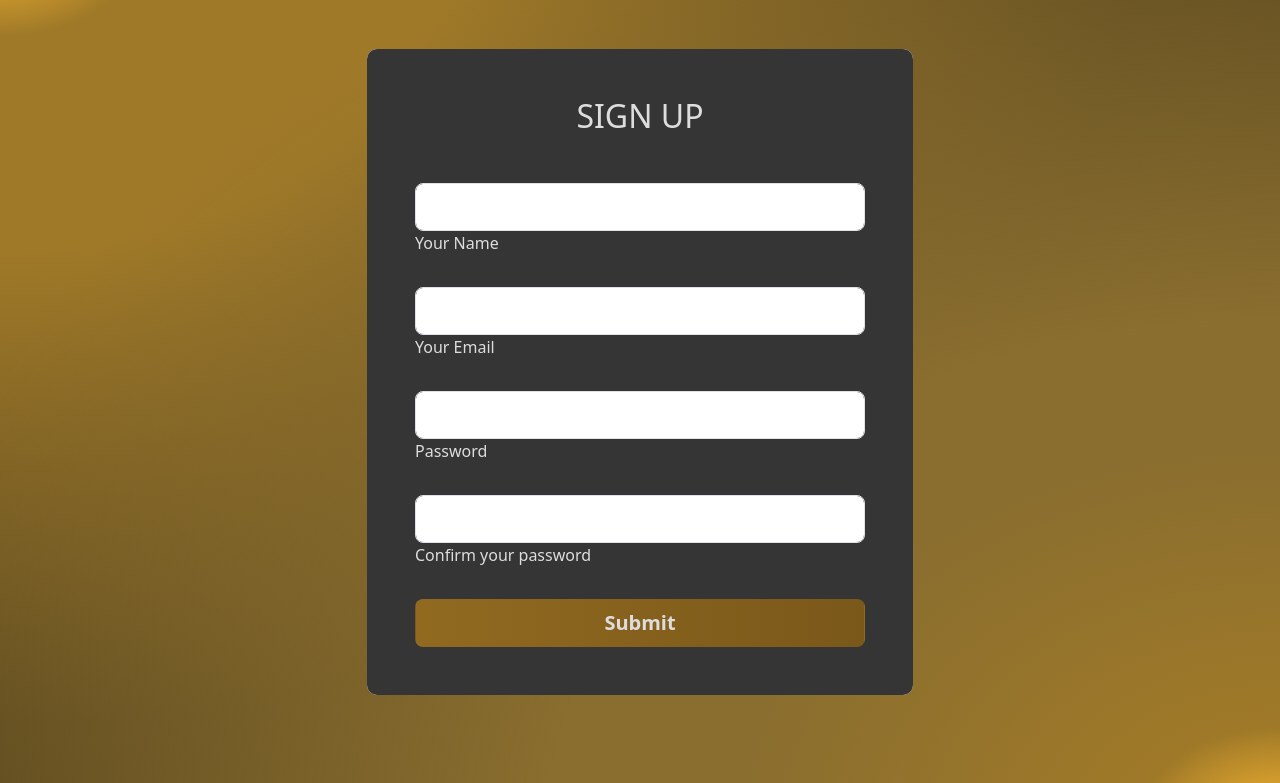
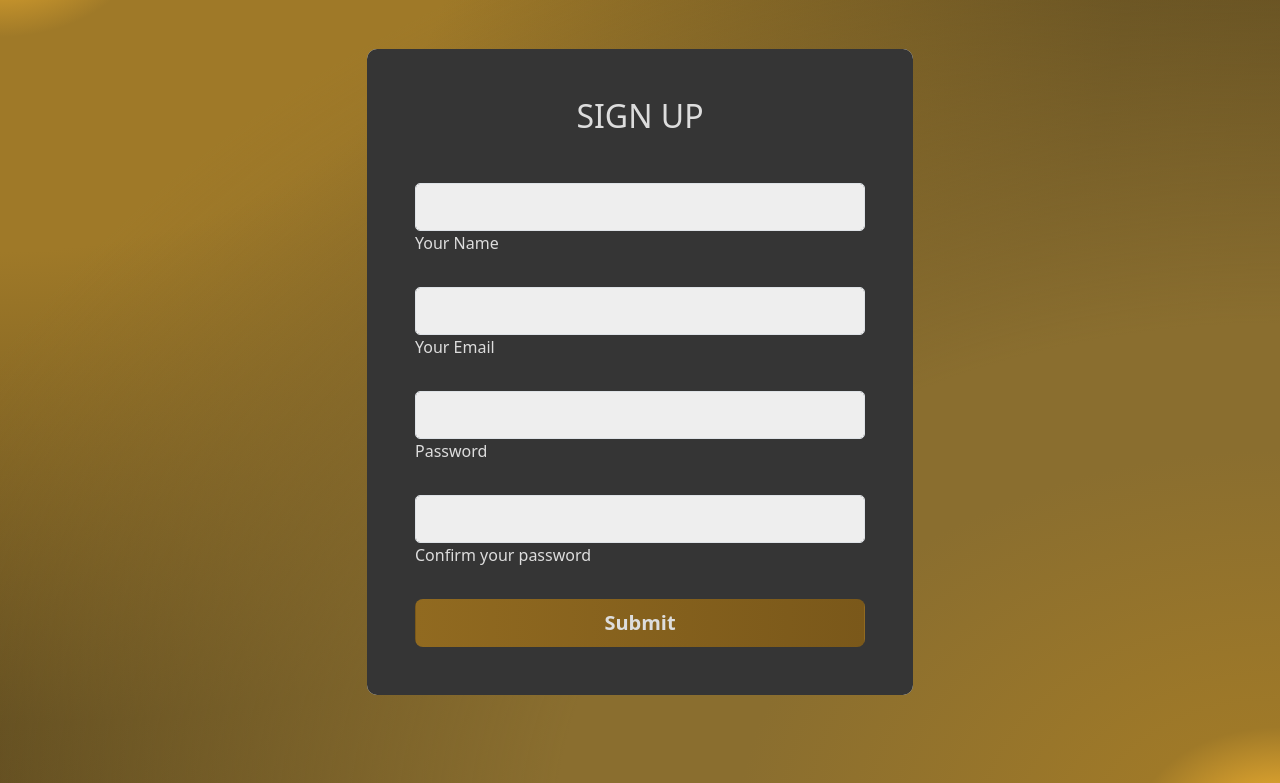
Before and after one commit to SatchitK/CrevBuildHours, a Flask app: page /sign-up in a window 1280 px wide. Shown: the part 64-847 px from the top of the page. Run offline with Flask 3, Linux system fonts and the light colour scheme; some libraries are stand-ins or nearby versions.

Commit message:
Should be the rest

```diff
--- a/website/static/style.css
+++ b/website/static/style.css
@@ -93,3 +93,11 @@ width: 100%;
         margin: 10px 0 10px 0;
         padding: 10px 20px 10px 20px;
     }
+    .list-group-item:last-child {
+        border-radius: 5px;
+        background-color: #eeeeee;
+    }
+    .form-control{
+        border-radius: 5px;
+        background-color: #eeeeee;
+    }
```
